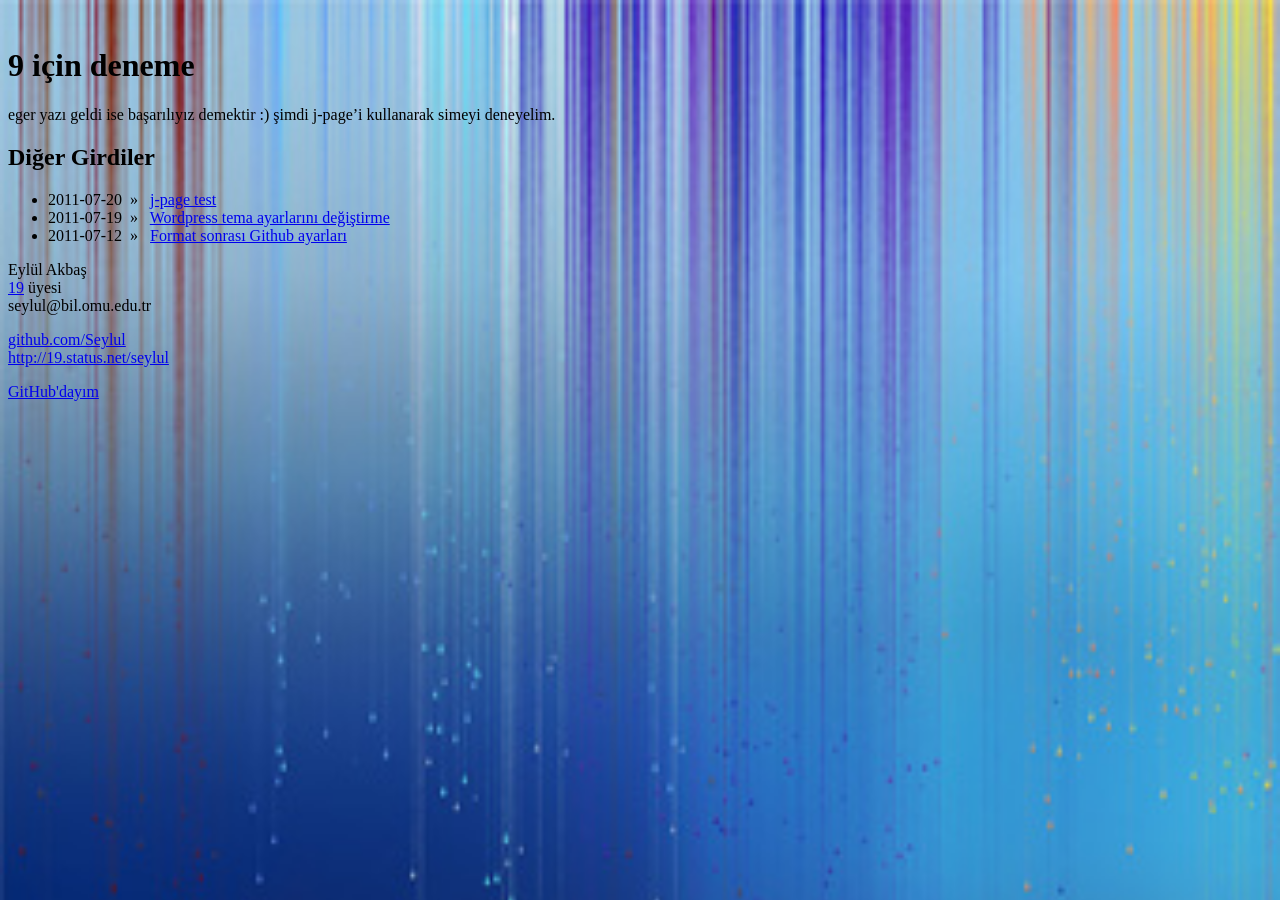
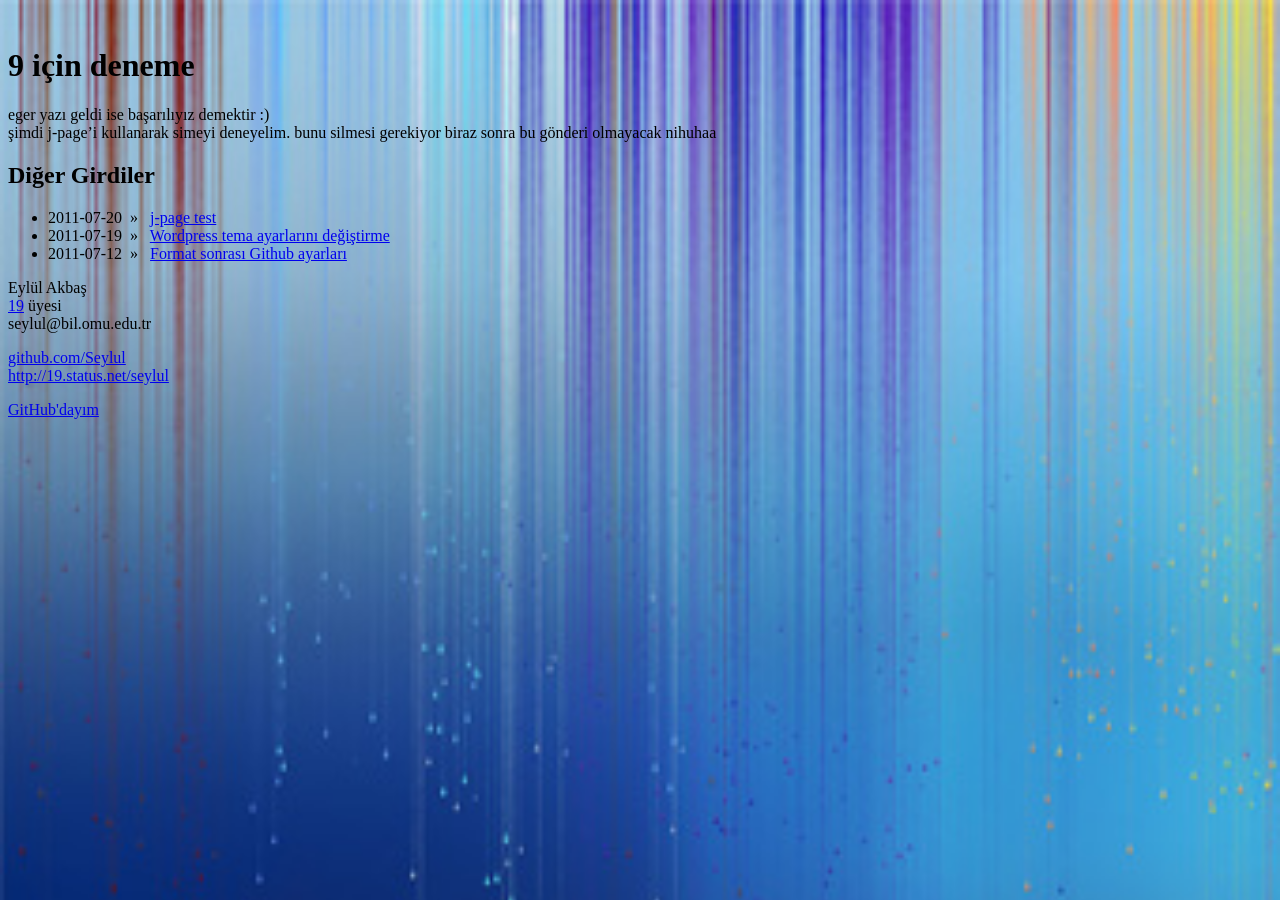
Before and after one commit to Seylul/seylul.github.io, a Jekyll site: the page built from 9/_posts/2011-07-12-deneme.md, in a window 1280 px wide. Built offline with Jekyll 4.4.1, drawn with Linux system fonts in a browser that asks for light colours; comment, search, counter and statistics services are not loaded.

Commit message:
updated  9 için deneme

```diff
--- a/9/_posts/2011-07-12-deneme.md
+++ b/9/_posts/2011-07-12-deneme.md
@@ -3,5 +3,6 @@ layout: post
 title: 9 için deneme
 ---
 
-eger yazı geldi ise başarılıyız demektir :) şimdi j-page'i kullanarak simeyi
-deneyelim.
+eger yazı geldi ise başarılıyız demektir :)
+şimdi j-page'i kullanarak simeyi
+deneyelim.  bunu silmesi gerekiyor biraz sonra bu gönderi olmayacak nihuhaa
```
